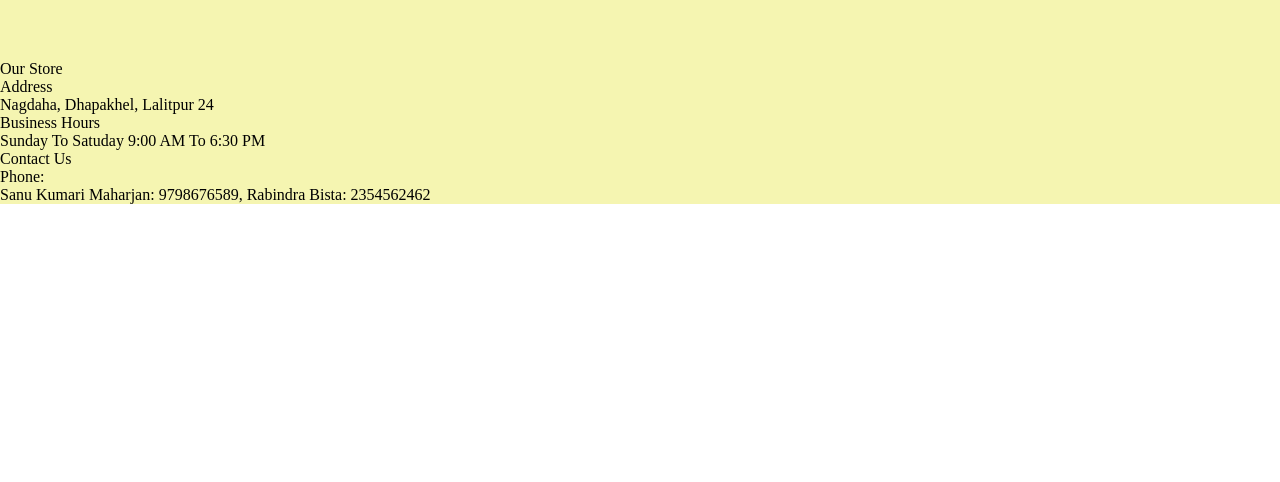
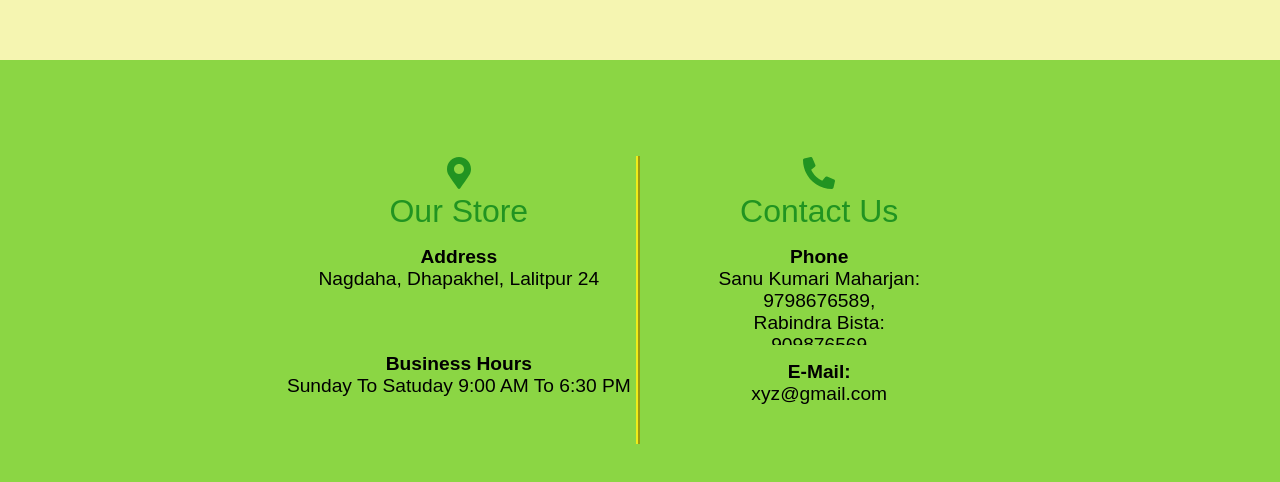
Before and after one commit to SanjeevMhn/Sanu-sNursery, a plain HTML site: page index.html in a window 1280 px wide. Shown: the part 1860-2342 px from the top of the page. Before the commit the page ends 2064 px from the top, so only its background shows below. Drawn offline with Linux system fonts and the light colour scheme; a web font is replaced by a local one.

Commit message:
second commit

```diff
--- a/index.html
+++ b/index.html
@@ -9,6 +9,7 @@
     <link rel="stylesheet" href=".\styles\slideShow.css">
     <link rel="stylesheet" href=".\styles\aboutUs.css">
     <link rel="stylesheet" href=".\styles\services.css">
+    <link rel="stylesheet" href=".\styles\contact.css">
     <link rel="preconnect" href="https://fonts.gstatic.com">
     <link href="https://fonts.googleapis.com/css2?family=Pattaya&display=swap" rel="stylesheet">
     <link rel="preconnect" href="https://fonts.gstatic.com">
@@ -34,7 +35,7 @@
                     <a href="#services" class="nav-link">Services</a>
                 </li>
                 <li class="nav-items">
-                    <a href="#" class="nav-link">Contact Us</a>
+                    <a href="#contact" class="nav-link">Contact Us</a>
                 </li>
             </ul>
         </nav>
@@ -115,8 +116,8 @@
                 </div>
             </article>
         </section>
-        <a id="services"></a>
         <section class="services">
+            <a id="services"></a>
             <div class="our-work">
                 <p class="title">
                     What we do
@@ -131,9 +132,12 @@
             </div>
         </section>
         <section class="contact">
-            <aritcle class="store-location">
+            <a id="contact"></a>
+            <article class="store-location">
                 <div class="header">
-                    <div class="nav-icon"></div>
+                    <div class="nav-icon">
+                        <i class="fas fa-map-marker-alt"></i>
+                    </div>
                     <div class="title-text">
                         Our Store
                     </div>
@@ -152,17 +156,35 @@
             </article>
             <article class="contact-us">
                 <div class="header">
-                    <div class="phone-icon"></div>
+                    <div class="phone-icon">
+                        <i class="fas fa-phone-alt"></i>
+                    </div>
                     <div class="title-text">Contact Us</div>
                 </div>
                 <div class="phone">
                     <div class="header-text">
-                        Phone:
+                        Phone
                     </div>
-                    <p class="ph-number">
-                        Sanu Kumari Maharjan: 9798676589,
-                        Rabindra Bista: 2354562462
-                    </p>
+                    <span class="ph-name">
+                        Sanu Kumari Maharjan:
+                    </span>
+                    <span class="ph-number">
+                        9798676589,
+                    </span>
+                    <span class="ph-name">
+                        Rabindra Bista:
+                    </span>
+                    <span class="ph-number">
+                        909876569
+                    </span>
+                </div>
+                <div class="email">
+                    <div class="header-text">
+                        E-Mail:
+                    </div>
+                    <div class="emain-id">
+                        xyz@gmail.com
+                    </div>
                 </div>
             </article>
         </section>
--- /dev/null
+++ b/styles/contact.css
@@ -0,0 +1,60 @@
+.contact{
+    height: 30rem;
+    width: 100%;
+    display: flex;
+    justify-content: center;
+    align-items: center;
+    background:rgb(139, 214, 68);
+}
+.contact .store-location,
+.contact .contact-us{
+    height: 60%;
+    width: 28%;
+    display: flex;
+    flex-direction: column;
+    align-items: center;
+    justify-content: center;
+}
+
+.contact .store-location{
+    border-right: 4px ridge rgb(240, 236, 26);
+}
+.contact .store-location .header,
+.contact .store-location .address,
+.contact .store-location .business-hours,
+.contact .contact-us .header,
+.contact .contact-us .phone,
+.contact .contact-us .email{
+    display: flex;
+    flex-direction: column;
+    align-items: center;
+}
+/* .contact .contact-us,
+.contact .store-location{
+    background-color: lightgoldenrodyellow;
+} */
+.contact .store-location .header,
+.contact .contact-us .header{
+    height: 28%;
+    width: 100%;
+    font-size: 2rem;
+    font-family: 'KoHo', 'arial', 'sans-serif';
+    color: rgb(33, 148, 33);
+}
+.contact .store-location .address,
+.contact .store-location .business-hours,
+.contact .contact-us .phone,
+.contact .contact-us .email{
+    height: 40%;
+    width: 100%;
+    padding: 1rem 0 1rem 0;
+    font-size: 1.2rem;
+    font-family: 'KoHo', 'arial', 'sans-serif';
+    background-color: rgb(139, 214, 68);
+}
+.contact .store-location .address .header-text,
+.contact .store-location .business-hours .header-text,
+.contact .contact-us .phone .header-text,
+.contact .contact-us .email .header-text{
+    font-weight: bolder;
+}
```
